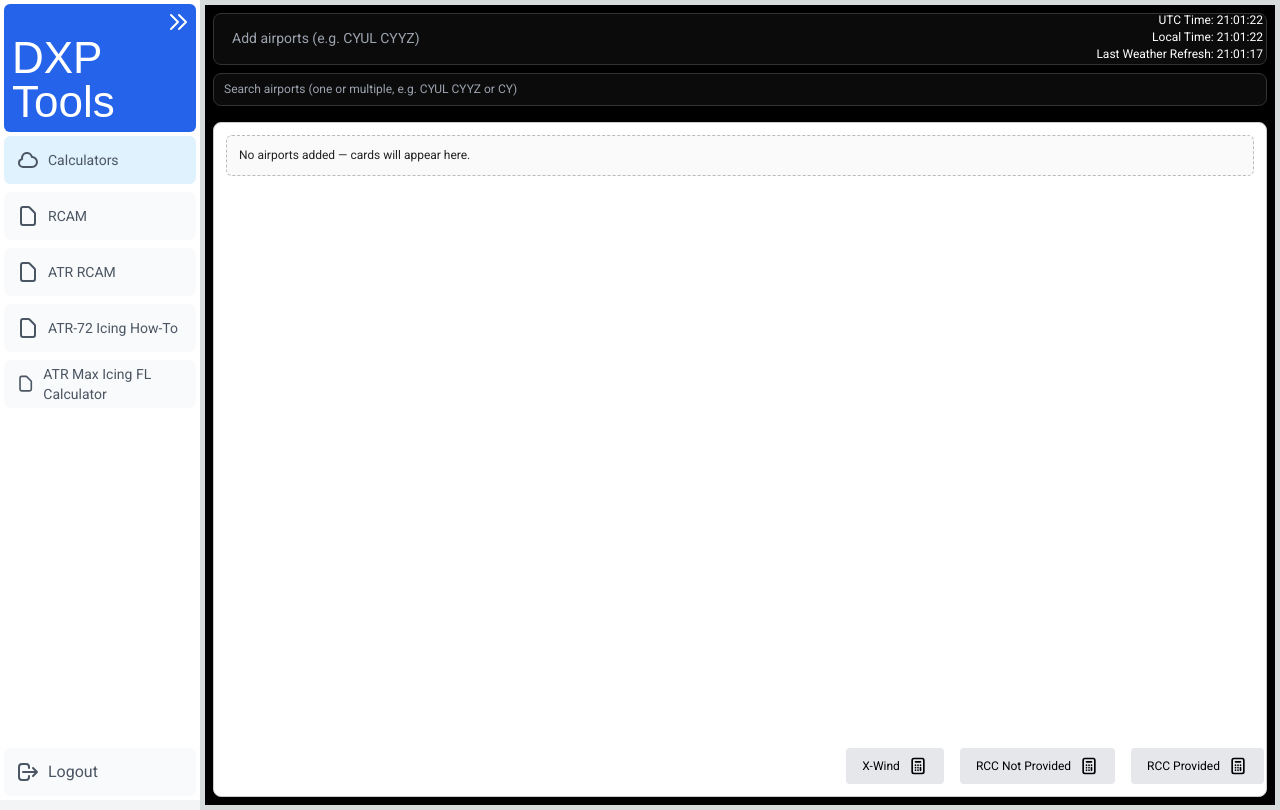
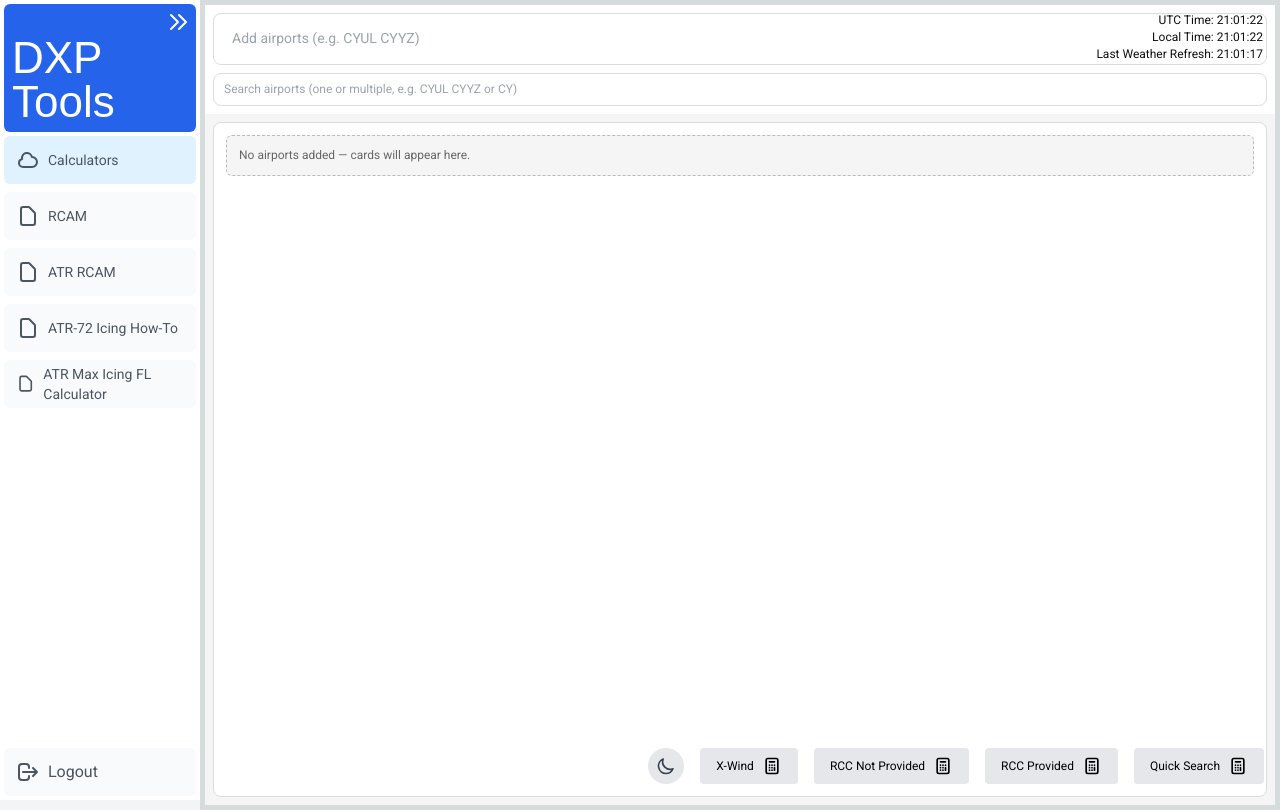
Before and after one commit to mathLDI/dispatchtool_nextjs, a Next.js app: page /dashboard/weather in a window 1280 px wide. Built offline with nearby package versions, Linux system fonts and the light colour scheme; a web font is replaced by a local one.

Commit message:
multiple UI changes and logics

```diff
--- a/src/app/dashboard/layout.tsx
+++ b/src/app/dashboard/layout.tsx
@@ -189,10 +189,7 @@ const Layout: React.FC<LayoutProps> = ({ children }) => {
         {children}
         <div className="fixed bottom-4 right-4 flex space-x-4">
           {/* Dark Mode Toggle Button */}
-
-{/** removed the dark mode button
- *
- *   <button
+          <button
             onClick={toggleDarkMode}
             className={`p-2 rounded-full ${darkMode ? 'bg-gray-700 text-yellow-300' : 'bg-gray-200 text-gray-700'}`}
             aria-label="Toggle dark mode"
@@ -203,12 +200,6 @@ const Layout: React.FC<LayoutProps> = ({ children }) => {
               <MoonIcon className="h-5 w-5" />
             )}
           </button>
- *
-*/}
-
-
-
-
 
           <button
             onClick={() => setIsXWindModalOpen(!isXWindModalOpen)}
@@ -260,9 +251,7 @@ const Layout: React.FC<LayoutProps> = ({ children }) => {
             </span>
           </button>
 
-          {/**
-           *
-           *     <button
+          <button
             onClick={() => setIsQuickSearchModalOpen(!isQuickSearchModalOpen)}
             className={`px-4 py-2 rounded ${isQuickSearchModalOpen
                 ? 'bg-blue-500 text-white'
@@ -276,10 +265,6 @@ const Layout: React.FC<LayoutProps> = ({ children }) => {
               <CalculatorIcon className="h-5 w-5 ml-2" />
             </span>
           </button>
-           */}
-
-
-
 
         </div>
       </div>
--- a/src/app/dashboard/quickSearch/page.tsx
+++ b/src/app/dashboard/quickSearch/page.tsx
@@ -1,12 +1,12 @@
 import ClientComponent from './client-component';
-import { handleFetchWeather } from './server-actions'; // Import server actions
+import { handleFetchWeather } from './server-actions';
 
 export default function Page() {
 
   return (
     <div className="h-full w-full flex b">
       <div className="h-full w-full">
-        {/* Pass the server actions to the ClientComponent */}
+        {/* ClientComponent uses weatherService.ts with intelligent caching and request deduplication */}
         <ClientComponent fetchQuickWeather={handleFetchWeather} />
       </div>
     </div>
--- a/src/app/dashboard/weather/AirportInputClient.jsx
+++ b/src/app/dashboard/weather/AirportInputClient.jsx
@@ -11,8 +11,20 @@ const CATEGORY_COLORS = {
   Unknown: '#6B7280', // gray (text-gray-500 equivalent)
 };
 
+function getThemeColors(darkMode) {
+  return {
+    inputBg: darkMode ? '#0b0b0b' : '#ffffff',
+    inputText: darkMode ? '#fff' : '#111',
+    inputBorder: darkMode ? '#333' : '#ddd',
+    chipBg: darkMode ? '#1a1a1a' : '#f0f0f0',
+    chipText: darkMode ? '#fff' : '#111',
+    warningBorder: '#ff4d4f'
+  };
+}
+
 export default function AirportInputClient() {
-  const { addAirportValue, removeAirportValue, airportValues, allWeatherData, setAllWeatherData, setConfirmedAirportCodes, setLastUpdated, confirmedAirportCodes } = useRccContext();
+  const { addAirportValue, removeAirportValue, airportValues, allWeatherData, setAllWeatherData, setConfirmedAirportCodes, setLastUpdated, confirmedAirportCodes, darkMode } = useRccContext();
+  const theme = getThemeColors(darkMode);
 
   // `value` is now the current typing token (partial). Confirmed completed 4-char tokens
   const [value, setValue] = useState('');
@@ -49,7 +61,7 @@ export default function AirportInputClient() {
     });
 
     if (tokens.length === 0) {
-      setConfirmed([]);
+      // Only clear the input value, NOT confirmed airports
       setValue('');
       if (showWarning) setShowWarning(false);
       return;
@@ -73,6 +85,12 @@ export default function AirportInputClient() {
   };
 
   const handleKeyDown = (e) => {
+    // Prevent Tab from interfering with the input
+    if (e.key === 'Tab') {
+      // Let Tab work normally for navigation, but don't trigger any deletion
+      return;
+    }
+
     // Support backspace to delete last chip when input is empty
     if (e.key === 'Backspace') {
       if (value.trim() === '') {
@@ -196,8 +214,8 @@ export default function AirportInputClient() {
           maxWidth: '100%',
           padding: '8px',
           borderRadius: 8,
-          border: showWarning ? '1px solid #ff4d4f' : '1px solid #333',
-          background: '#0b0b0b',
+          border: showWarning ? `1px solid ${theme.warningBorder}` : `1px solid ${theme.inputBorder}`,
+          background: theme.inputBg,
           display: 'flex',
           flexDirection: 'row',
           flexWrap: 'wrap',
@@ -251,12 +269,7 @@ export default function AirportInputClient() {
                   whiteSpace: 'nowrap'
                 }}
               >
-                <div style={{ color: '#fff', fontWeight: 600, fontSize: 14 }}>{t}</div>
-                <div>
-                  <div style={{ padding: '6px 10px', borderRadius: 999, background: info.color, color: '#fff', fontWeight: 700, fontSize: 12 }}>
-                    {info.category}
-                  </div>
-                </div>
+                <div style={{ color: theme.chipText, fontWeight: 600, fontSize: 14 }}>{t}</div>
                 <button onClick={handleRemove} aria-label={`Remove ${t}`} title={`Remove ${t}`} style={{
                   marginLeft: 6,
                   background: 'transparent',
@@ -282,7 +295,7 @@ export default function AirportInputClient() {
               flex: 1,
               padding: '8px 10px',
               background: 'transparent',
-              color: '#fff',
+              color: theme.inputText,
               border: 'none',
               outline: 'none',
               fontSize: 14,
--- a/src/app/dashboard/weather/TimeDisplay.jsx
+++ b/src/app/dashboard/weather/TimeDisplay.jsx
@@ -5,7 +5,7 @@ import { useRccContext } from '@/app/dashboard/RccCalculatorContext';
 export default function TimeDisplay() {
   const [utcTime, setUtcTime] = useState('');
   const [localTime, setLocalTime] = useState('');
-  const { lastUpdated } = useRccContext();
+  const { lastUpdated, darkMode } = useRccContext();
 
   // Function to get UTC time
   const getUtcTime = () => {
@@ -42,7 +42,7 @@ export default function TimeDisplay() {
       flexDirection: 'column',
       alignItems: 'flex-end',
       fontSize: 12,
-      color: '#fff',
+      color: darkMode ? '#fff' : '#111',
       gap: 2
     }}>
       <div>UTC Time: {utcTime}</div>
--- a/src/app/dashboard/weather/WeatherCardsClient.jsx
+++ b/src/app/dashboard/weather/WeatherCardsClient.jsx
@@ -2,6 +2,19 @@
 import React, { useEffect, useState, useRef } from 'react';
 import { useRccContext } from '@/app/dashboard/RccCalculatorContext';
 import { parseMETAR, parseVisibility } from '@/app/lib/component/functions/weatherAndNotam';
+
+// Get dark mode colors
+function getThemeColors(darkMode) {
+  return {
+    containerBg: darkMode ? '#1a1a1a' : '#ffffff',
+    cardBg: darkMode ? '#1a1a1a' : '#ffffff',
+    border: darkMode ? '#333' : '#ddd',
+    text: darkMode ? '#fff' : '#111',
+    mutedText: darkMode ? '#aaa' : '#666',
+    emptyStateBg: darkMode ? '#1a1a1a' : '#f5f5f5',
+    emptyStateBorder: darkMode ? '#444' : '#bbb'
+  };
+}
 
 const CATEGORY_COLORS = {
   VFR: '#07c502',
@@ -94,9 +107,13 @@ function formatTAF(tafText) {
   });
 }
 
+// Auto-polling configuration
+const AUTO_REFRESH_INTERVAL = 60 * 1000; // 1 minute for background updates (catch SPECI METARs faster)
+
 // Simple, reliable cards component — one card per airport in `airportValues`.
-export default function WeatherCardsClient({ searchQuery = '' }) {
-  const { airportValues, confirmedAirportCodes, allWeatherData, setAllWeatherData, setLastUpdated, expandedCards, setExpandedCards } = useRccContext();
+export default function WeatherCardsClient({ searchQuery = '', isExpandMode = false }) {
+  const { airportValues, confirmedAirportCodes, allWeatherData, setAllWeatherData, setLastUpdated, expandedCards, setExpandedCards, darkMode } = useRccContext();
+  const theme = getThemeColors(darkMode);
   const [categories, setCategories] = useState(() => {
     // Initialize categories from existing weather data
     const initialCategories = {};
@@ -125,6 +142,7 @@ export default function WeatherCardsClient({ searchQuery = '' }) {
     return initialCategories;
   });
   const inFlightRef = useRef(new Set());
+  const autoRefreshIntervalsRef = useRef(new Map()); // Track auto-refresh intervals per airport
 
   // Combine persisted airportValues with temporary confirmed codes from the input
   const allCodes = React.useMemo(() => {
@@ -217,13 +235,29 @@ export default function WeatherCardsClient({ searchQuery = '' }) {
     });
   };
 
+  // Auto-expand new cards when added while in expand mode
+  useEffect(() => {
+    if (isExpandMode) {
+      // Add any new codes that aren't already in expandedCards
+      const newCodesToExpand = allCodes.filter(code => !expandedCards.has(code));
+      if (newCodesToExpand.length > 0) {
+        setExpandedCards(prev => {
+          const newSet = new Set(prev);
+          newCodesToExpand.forEach(code => newSet.add(code));
+          return newSet;
+        });
+      }
+    }
+  }, [allCodes, isExpandMode, expandedCards, setExpandedCards]);
+
   // Fetch weather data for codes that don't have it yet
   useEffect(() => {
     allCodes.forEach(code => {
       if (allWeatherData?.[code] || inFlightRef.current.has(code)) return;
 
       inFlightRef.current.add(code);
-      fetch(`/api/weather?code=${encodeURIComponent(code)}`)
+      // Add timestamp to prevent browser caching, and force=true to bypass server cache
+      fetch(`/api/weather?code=${encodeURIComponent(code)}&t=${Date.now()}&force=true`)
         .then(r => r.json())
         .then((data) => {
           setAllWeatherData(prev => ({ ...(prev || {}), [code]: data }));
@@ -253,6 +287,48 @@ export default function WeatherCardsClient({ searchQuery = '' }) {
               }));
             }
           }
+
+          // Set up auto-refresh polling for this code if not already set up
+          if (!autoRefreshIntervalsRef.current.has(code)) {
+            console.log(`[Auto-Refresh] Starting for ${code} every ${AUTO_REFRESH_INTERVAL}ms`);
+            const intervalId = setInterval(async () => {
+              try {
+                // Silently fetch fresh data in background (with timestamp to prevent browser caching)
+                const response = await fetch(`/api/weather?code=${encodeURIComponent(code)}&t=${Date.now()}`);
+                const freshData = await response.json();
+                setAllWeatherData(prev => ({ ...(prev || {}), [code]: freshData }));
+                setLastUpdated(Date.now());
+
+                // Parse fresh METAR and update category
+                let freshMetarText = null;
+                if (freshData?.data && Array.isArray(freshData.data)) {
+                  const latest = freshData.data.find(item => item.type === 'metar' || item.type === 'speci');
+                  if (latest?.text) freshMetarText = latest.text;
+                }
+
+                if (freshMetarText) {
+                  try {
+                    const parsed = parseMETAR(freshMetarText);
+                    setCategories(prev => ({
+                      ...prev,
+                      [code]: {
+                        category: parsed.category || 'Unknown',
+                        color: CATEGORY_COLORS[parsed.category] || CATEGORY_COLORS.Unknown
+                      }
+                    }));
+                  } catch (err) {
+                    console.error(`[Auto-Refresh] Failed to parse METAR for ${code}:`, err);
+                  }
+                }
+
+                console.log(`[Auto-Refresh] Updated weather for ${code}`);
+              } catch (error) {
+                console.error(`[Auto-Refresh] Failed for ${code}:`, error);
+                // Continue polling even on error
+              }
+            }, AUTO_REFRESH_INTERVAL);
+            autoRefreshIntervalsRef.current.set(code, intervalId);
+          }
         })
         .catch(err => {
           console.error('Failed to fetch weather for', code, err);
@@ -265,6 +341,17 @@ export default function WeatherCardsClient({ searchQuery = '' }) {
           inFlightRef.current.delete(code);
         });
     });
+
+    // Cleanup: Clear intervals for codes that are no longer in allCodes
+    return () => {
+      autoRefreshIntervalsRef.current.forEach((intervalId, code) => {
+        if (!allCodes.includes(code)) {
+          clearInterval(intervalId);
+          autoRefreshIntervalsRef.current.delete(code);
+          console.log(`[Auto-Refresh] Cleared for ${code}`);
+        }
+      });
+    };
   }, [allCodes, allWeatherData, setAllWeatherData, setLastUpdated]);
 
   return (
@@ -273,9 +360,9 @@ export default function WeatherCardsClient({ searchQuery = '' }) {
         <div style={{
           padding: 12,
           borderRadius: 6,
-          border: '1px dashed #bbb',
-          background: '#fafafaff',
-          color: '#222',
+          border: `1px dashed ${theme.emptyStateBorder}`,
+          background: theme.emptyStateBg,
+          color: theme.mutedText,
           width: '100%'
         }}>
           No airports added — cards will appear here.
@@ -284,9 +371,9 @@ export default function WeatherCardsClient({ searchQuery = '' }) {
         <div style={{
           padding: 12,
           borderRadius: 6,
-          border: '1px dashed #bbb',
-          background: '#fafafaff',
-          color: '#222',
+          border: `1px dashed ${theme.emptyStateBorder}`,
+          background: theme.emptyStateBg,
+          color: theme.mutedText,
           width: '100%'
         }}>
           No airports match your search criteria.
@@ -320,9 +407,9 @@ export default function WeatherCardsClient({ searchQuery = '' }) {
                       flex: isExpanded ? '1 1 400px' : '0 0 auto',
                       padding: 10,
                       borderRadius: 6,
-                      border: '1px solid #ddd',
-                      background: '#fff',
-                      color: '#111',
+                      border: `1px solid ${theme.border}`,
+                      background: theme.cardBg,
+                      color: theme.text,
                       cursor: 'pointer',
                       transition: 'all 0.2s ease'
                     }}
@@ -363,7 +450,7 @@ export default function WeatherCardsClient({ searchQuery = '' }) {
 
                     {isExpanded && (
                       <>
-                        <div style={{ marginTop: 10, paddingTop: 10, borderTop: '1px solid #eee' }}>
+                        <div style={{ marginTop: 10, paddingTop: 10, borderTop: `1px solid ${theme.border}` }}>
                           <div style={{ fontWeight: 600, fontSize: 12, marginBottom: 4 }}>METAR</div>
                           {metars.length > 0 ? (
                             <div style={{ display: 'flex', flexDirection: 'column', gap: 3 }}>
@@ -378,18 +465,18 @@ export default function WeatherCardsClient({ searchQuery = '' }) {
                               })}
                             </div>
                           ) : (
-                            <div style={{ fontSize: 11, color: '#999' }}>No METAR data available</div>
+                            <div style={{ fontSize: 11, color: theme.mutedText }}>No METAR data available</div>
                           )}
                         </div>
 
-                        <div style={{ marginTop: 10, paddingTop: 10, borderTop: '1px solid #eee' }}>
+                        <div style={{ marginTop: 10, paddingTop: 10, borderTop: `1px solid ${theme.border}` }}>
                           <div style={{ fontWeight: 600, fontSize: 12, marginBottom: 4 }}>TAF</div>
                           {taf?.text ? (
                             <div style={{ fontSize: 11, fontFamily: 'monospace', lineHeight: 1.3 }}>
                               {formatTAF(taf.text)}
                             </div>
                           ) : (
-                            <div style={{ fontSize: 11, color: '#999' }}>No TAF data available</div>
+                            <div style={{ fontSize: 11, color: theme.mutedText }}>No TAF data available</div>
                           )}
                         </div>
                       </>
--- a/src/app/dashboard/weather/page.tsx
+++ b/src/app/dashboard/weather/page.tsx
@@ -5,9 +5,23 @@ import WeatherCardsClient from './WeatherCardsClient';
 import TimeDisplay from './TimeDisplay';
 import { useRccContext } from '../RccCalculatorContext';
 
+function getThemeColors(darkMode: boolean) {
+  return {
+    background: darkMode ? 'black' : '#f5f5f5',
+    headerBg: darkMode ? 'transparent' : 'white',
+    inputBg: darkMode ? '#0b0b0b' : '#ffffff',
+    inputText: darkMode ? '#fff' : '#111',
+    inputBorder: darkMode ? '#333' : '#ddd',
+    containerBg: darkMode ? '#0b0b0b' : '#ffffff',
+    containerBorder: darkMode ? '#333' : '#ddd'
+  };
+}
+
 export default function Page() {
-  const { airportValues, confirmedAirportCodes, expandedCards, setExpandedCards } = useRccContext();
+  const { airportValues, confirmedAirportCodes, expandedCards, setExpandedCards, darkMode } = useRccContext();
+  const theme = getThemeColors(darkMode);
   const [searchQuery, setSearchQuery] = useState('');
+  const [isExpandMode, setIsExpandMode] = useState(false); // Track expand/close mode
 
   const allCodes = [
     ...(airportValues || []).map(a => a.code),
@@ -17,16 +31,19 @@ export default function Page() {
   const allExpanded = uniqueCodes.length > 0 && uniqueCodes.every(code => expandedCards.has(code));
 
   const toggleAll = () => {
-    if (allExpanded) {
+    const newExpandMode = !allExpanded;
+    setIsExpandMode(newExpandMode);
+
+    if (newExpandMode) {
+      setExpandedCards(new Set(uniqueCodes));
+    } else {
       setExpandedCards(new Set());
-    } else {
-      setExpandedCards(new Set(uniqueCodes));
     }
   };
 
   return (
-    <div style={{ background: 'black', height: '100vh', width: '100%', color: 'white', display: 'flex', flexDirection: 'column' }}>
-      <div style={{ position: 'sticky', top: 0, zIndex: 50, display: 'flex', justifyContent: 'center', padding: '8px', flexDirection: 'column', gap: 8 }}>
+    <div style={{ background: theme.background, height: '100vh', width: '100%', color: theme.inputText, display: 'flex', flexDirection: 'column' }}>
+      <div style={{ position: 'sticky', top: 0, zIndex: 50, display: 'flex', justifyContent: 'center', padding: '8px', flexDirection: 'column', gap: 8, background: theme.headerBg }}>
         {/* Time display in top right */}
         <div style={{ position: 'absolute', top: 8, right: 12 }}>
           <TimeDisplay />
@@ -45,9 +62,9 @@ export default function Page() {
               width: '100%',
               padding: '8px 10px',
               borderRadius: 8,
-              border: '1px solid #333',
-              background: '#0b0b0b',
-              color: '#fff',
+              border: `1px solid ${theme.inputBorder}`,
+              background: theme.inputBg,
+              color: theme.inputText,
               outline: 'none',
             }}
           />
@@ -61,16 +78,16 @@ export default function Page() {
               width: '100%',
               padding: '8px 10px',
               borderRadius: 8,
-              border: '1px solid #333',
-              background: '#0b0b0b',
-              color: '#fff',
+              border: `1px solid ${theme.inputBorder}`,
+              background: theme.inputBg,
+              color: theme.inputText,
               cursor: 'pointer',
               fontSize: 14,
               fontWeight: 500,
               transition: 'background 0.2s ease',
             }}
-            onMouseEnter={(e) => e.currentTarget.style.background = '#1a1a1a'}
-            onMouseLeave={(e) => e.currentTarget.style.background = '#0b0b0b'}
+            onMouseEnter={(e) => e.currentTarget.style.background = darkMode ? '#1a1a1a' : '#f0f0f0'}
+            onMouseLeave={(e) => e.currentTarget.style.background = theme.inputBg}
           >
             {allExpanded ? 'Close All' : 'Expand All'}
           </button>
@@ -82,12 +99,12 @@ export default function Page() {
         <div style={{
           width: '100%',
           height: '100%',
-          border: '1px solid #ccc',
+          border: `1px solid ${theme.containerBorder}`,
           borderRadius: 8,
-          background: '#ffffff',
+          background: theme.containerBg,
           overflowY: 'auto'
         }}>
-          <WeatherCardsClient searchQuery={searchQuery} />
+          <WeatherCardsClient searchQuery={searchQuery} isExpandMode={isExpandMode} />
         </div>
       </div>
     </div>
```
Also changed, not shown: src/app/api/weather/route.ts (+16 -2 lines), src/app/dashboard/quickSearch/client-component.jsx (+24 -7 lines), src/app/lib/services/weatherService.ts (+6 -4 lines).
